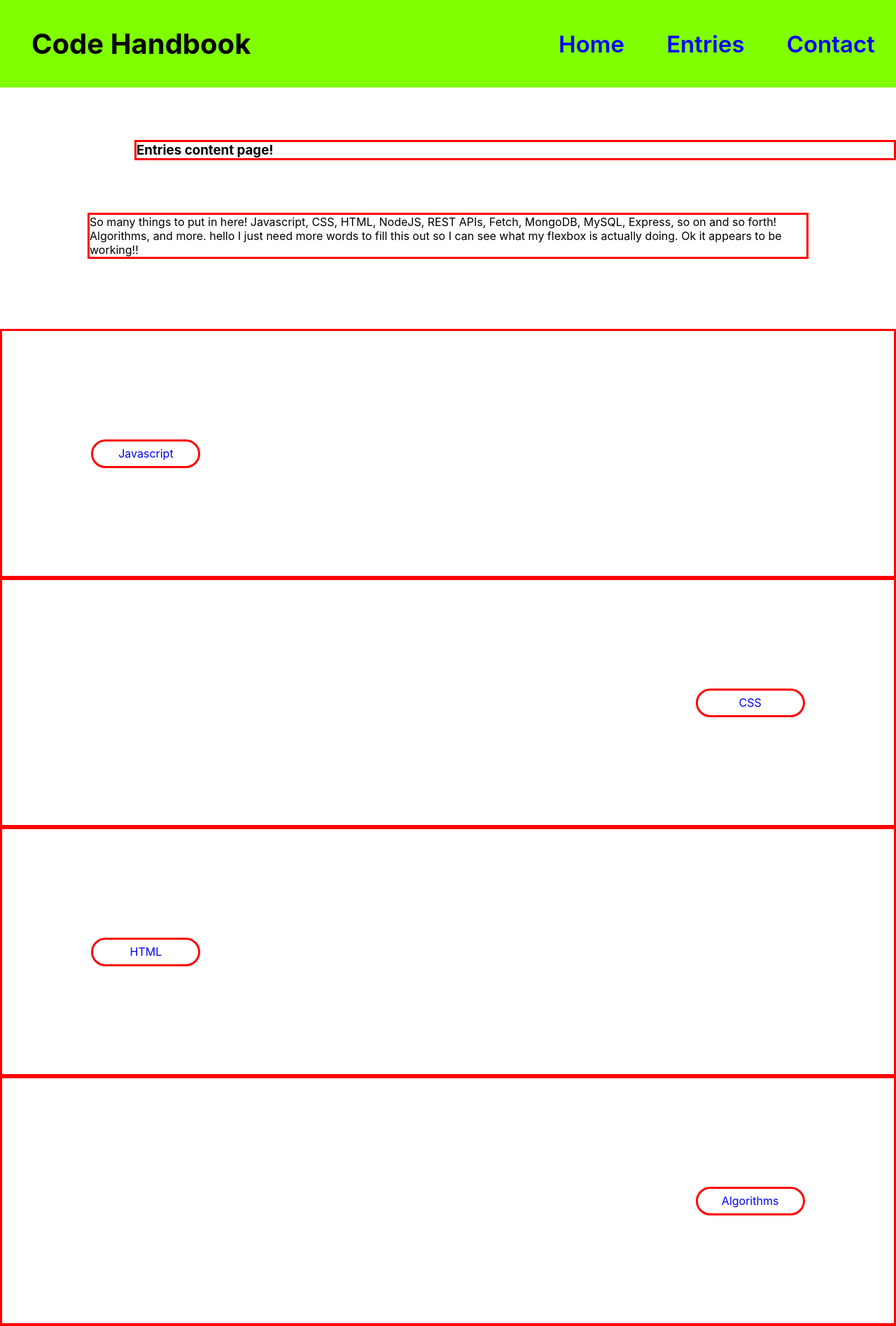
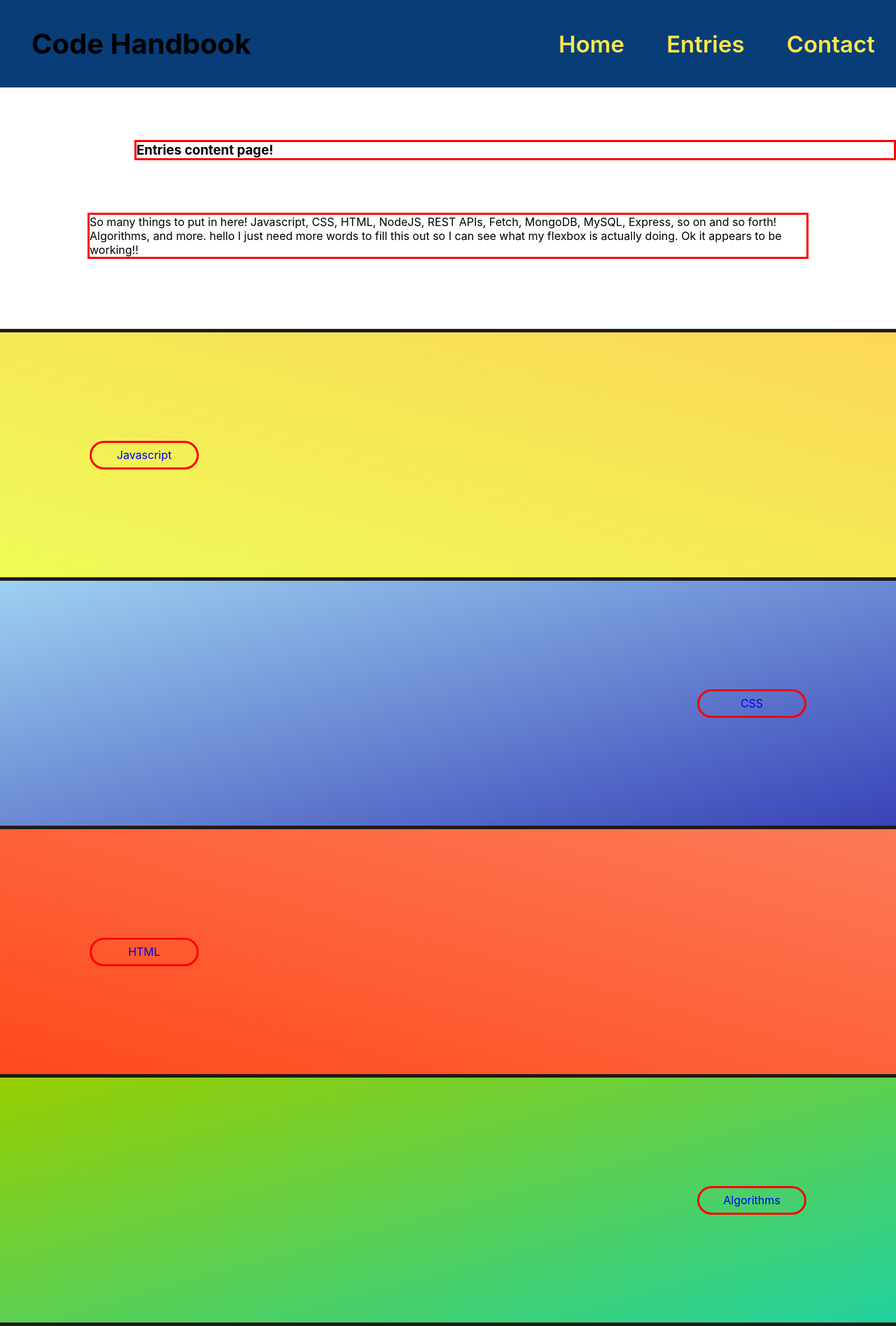
Before and after one commit to samvrny/code-journal, a React (Create React App) app: page /entries in a window 1280 px wide. Shown: the top 1895 px of the page at 70% size. Built offline with nearby package versions, Linux system fonts and the light colour scheme.

Commit message:
added colors and set up entries page basic... will definitely need to be restyled, but need to move on now to continue building the website

```diff
--- a/src/components/Entries/index.js
+++ b/src/components/Entries/index.js
@@ -20,27 +20,27 @@ function Entries() {
                 </p>
             </section>
             <section className='flex around wrap entry-links'>
-                <div className='link-a'>
+                <div className='link-a javascript'>
                     {/* <img src={jspicture} /> */}
                     <Link className='explore-button flex center' to='/javascript'>Javascript</Link>
                 </div>
-                <div className='link-b'>
+                <div className='link-b css'>
                     {/* <img src={csspicture} /> */}
                     <Link className='explore-button flex center' to='/css'>CSS</Link>
                 </div>
-                <div className='link-a'>
+                <div className='link-a html'>
                     {/* <img src={htmlpicture} /> */}
                     <Link className='explore-button flex center' to='/html'>HTML</Link>
                 </div>
-                <div className='link-b'>
+                <div className='link-b algorithm'>
                     {/* <img src={algopicture} /> */}
                     <Link className='explore-button flex center' to='/algorithms'>Algorithms</Link>
                 </div>
-                <div className='link-a'>
+                <div className='link-a misc'>
                     {/* <img src={miscpicture} /> */}
                     <Link className='explore-button flex center' to='/misc'>Misc</Link>
                 </div>
-                <div className='link-b'>
+                <div className='link-b api'>
                     {/* <img src={apipicture} /> */}
                     <Link className='explore-button flex center' to='/apis'>APIs</Link>
                 </div>
--- a/src/stylesheets/index.css
+++ b/src/stylesheets/index.css
@@ -1,20 +1,51 @@
-/* OLD STYLES FROM REACT */
+/* COLOR AND VARIABLES */
+
+:root {
+  --offWhite: #fceade;
+  --lightGray: #d8ddef;
+  --steelGray: #a0a4b8;
+  --silver: #bfc0c0;
+  --slateGray: #7293a0;
+  --darkGray: #5e5b52;
+  --davyGray: #595959;
+  --lavendar: #b191ff;
+  --darkGreen: #45b69c;
+  --emerald: #21d19f;
+  --seaGreen: #94d1be;
+  --yellowGreen: #98ce00;
+  --lightGreen: #7cdf64;
+  --pear: #cfd11a;
+  --mustard: #fcd757;
+  --lightYellow: #eefc57;
+  --minionYellow: #fde74c;
+  --darkOrange: #fc7a57;
+  --orange: #df9a57;
+  --coral: #ff8a5b;
+  --royalBlue: #0a2463;
+  --lightBlue: #9dd1f1;
+  --turquoise: #16e0bd;
+  --indigo: #083d77;
+  --denimBlue: #3943b7;
+  --burntRed: #ba1200;
+  --scarlet: #d8315b;
+  --rustRed: #c3423f;
+  --rubyRed: #a30015;
+  --chocolateBlack: #1e1b18;
+  --blackOlive: #3b413c;
+  --magenta: #bd2d87;
+  --orchid: #d664be;
+  --lightPink: #df99f0;
+  --electricPink: #ff36ab;
+}
+
+/* UNIVERSAL STYLES */
 
 body {
   margin: 0;
   font-family: -apple-system, BlinkMacSystemFont, 'Segoe UI', 'Roboto', 'Oxygen',
     'Ubuntu', 'Cantarell', 'Fira Sans', 'Droid Sans', 'Helvetica Neue',
     sans-serif;
-  -webkit-font-smoothing: antialiased;
-  -moz-osx-font-smoothing: grayscale;
 }
-
-code {
-  font-family: source-code-pro, Menlo, Monaco, Consolas, 'Courier New',
-    monospace;
-}
-
-/* UNIVERSAL STYLES */
 
 .flex {
   display: flex;
@@ -68,7 +99,7 @@ a {
 header {
   height: 125px;
   width: 100%;
-  background-color: chartreuse;
+  background-color: var(--indigo);
 }
 
 header h1 {
@@ -83,11 +114,11 @@ nav {
 .nav-link {
   font-size: 33px;
   font-weight: 600;
-  color: blue;
+  color: var(--minionYellow);
 }
 
 .nav-link:hover {
-  color: aqua;
+  color: var(--turquoise);
 }
 
 /* HOMEPAGE STYLES */
@@ -125,7 +156,7 @@ nav {
 .entry-links div {
   height: 350px;
   width: 100%;
-  border: 3px solid red;
+  border-bottom: 5px solid var(--chocolateBlack);
 }
 
 .link-a, .link-b {
@@ -141,16 +172,6 @@ nav {
   align-items: flex-end;
 }
 
-/* .link-a img, .link-b img {
-  width: 320px;
-  height: 320px;
-  border-radius: 100%;
-}
-
-.link-a img {
-  margin-left: 50%;
-} */
-
 .link-a a{
   margin: auto 0% auto 10%;
 }
@@ -165,3 +186,28 @@ nav {
   border: 3px solid red;
   border-radius: 50px;
 }
+
+.javascript {
+  background: linear-gradient(to right top, #eefc57, #fcd757);
+  border-top: 5px solid var(--chocolateBlack);
+}
+
+.css {
+  background: linear-gradient(to left top, #3943b7, #9dd1f1);
+}
+
+.html {
+  background: linear-gradient(to left bottom, #fc7a57, #FF4A1C);
+}
+
+.algorithm {
+  background: linear-gradient(to right bottom, #98ce00, #21d19f);
+}
+
+.misc {
+  background: linear-gradient(to right top, #FF1B1C, #d8315b);
+}
+
+.api {
+  background: linear-gradient(to left top, #9dd1f1, #ff36ab);
+}
```
